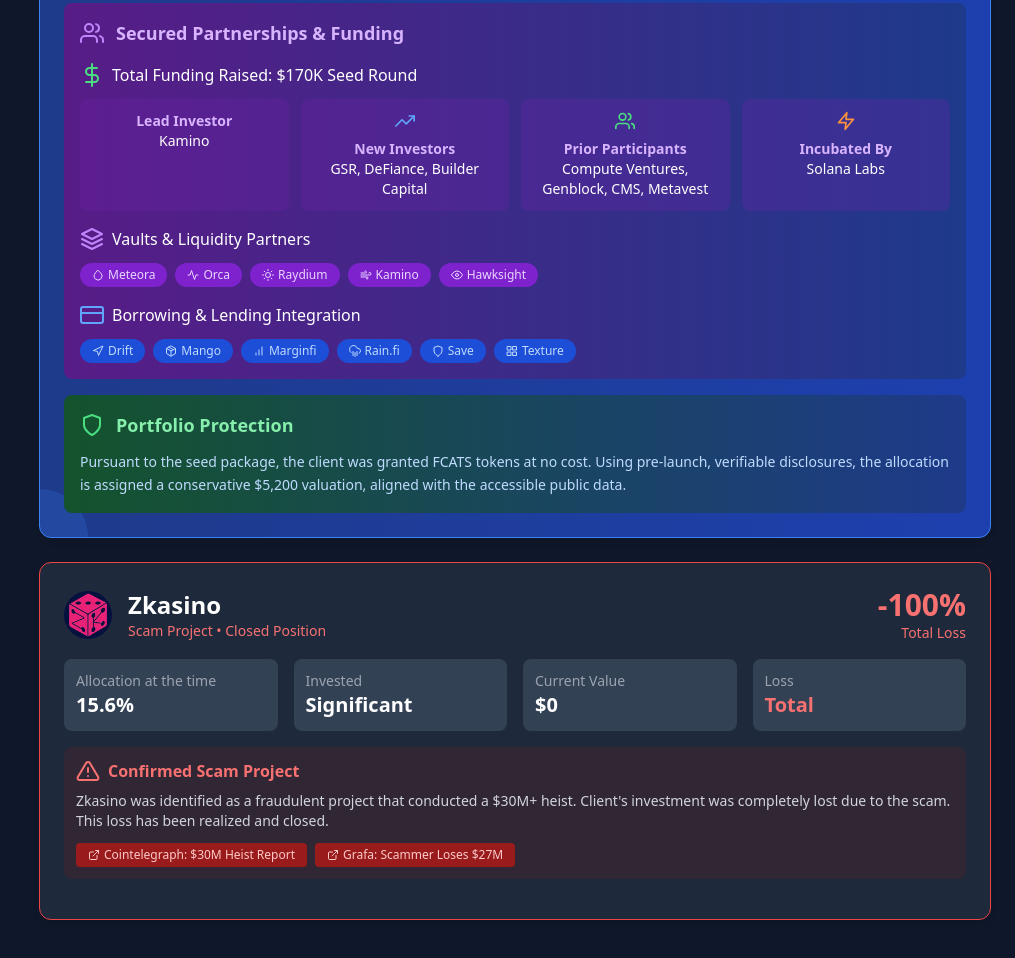
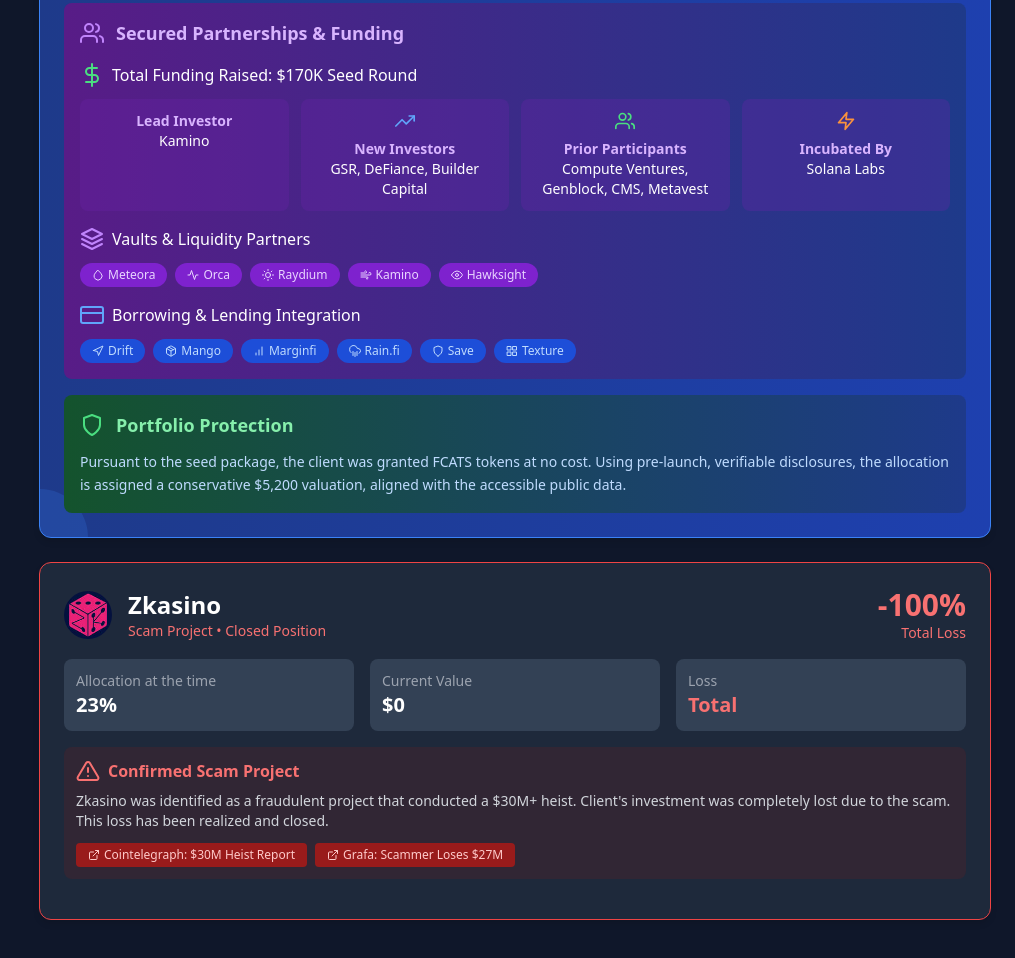
Before and after one commit to BMFTyler/MarkBranaghClient6, a plain HTML site: page index.html in a window 1280 px wide. Shown: the part 2651-3609 px from the top of the page, without its empty margins (265-1280 px from the left). Drawn offline with nearby package versions, Linux system fonts and the light colour scheme.

Commit message:
Remove Invested box from ZKASINO section and change allocation to 23%

```diff
--- a/index.html
+++ b/index.html
@@ -1008,14 +1008,10 @@
             </div>
           </div>
 
-          <div class="grid grid-cols-1 md:grid-cols-4 gap-4 mb-4">
+          <div class="grid grid-cols-1 md:grid-cols-3 gap-4 mb-4">
             <div class="bg-slate-700 p-3 rounded-lg">
               <div class="text-gray-400 text-sm">Allocation at the time</div>
-              <div class="text-white text-xl font-bold">15.6%</div>
-            </div>
-            <div class="bg-slate-700 p-3 rounded-lg">
-              <div class="text-gray-400 text-sm">Invested</div>
-              <div class="text-white text-xl font-bold">Significant</div>
+              <div class="text-white text-xl font-bold">23%</div>
             </div>
             <div class="bg-slate-700 p-3 rounded-lg">
               <div class="text-gray-400 text-sm">Current Value</div>
```
